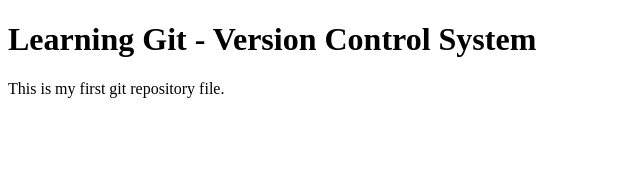
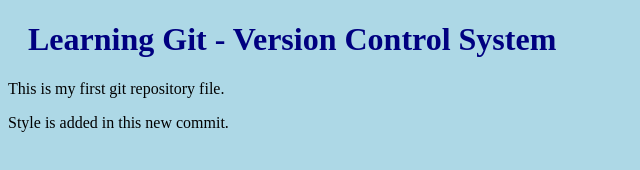
Before and after one commit to sandeep52525/demo, a plain HTML site: page demo/index.html in a window 1280 px wide. Shown: the whole page, without its empty margins (0-640 px from the left). Drawn offline with Linux system fonts and the light colour scheme.

Commit message:
Updated index.html with new added styles.

```diff
--- a/demo/index.html
+++ b/demo/index.html
@@ -4,10 +4,12 @@
     <meta charset="UTF-8">
     <meta http-equiv="X-UA-Compatible" content="IE=edge">
     <meta name="viewport" content="width=device-width, initial-scale=1.0">
+    <link rel="Stylesheet" href="./style.css">
     <title>Demo</title>
 </head>
 <body>
     <h1>Learning Git - Version Control System</h1>
     <p>This is my first git repository file.</p>
+    <p>Style is added in this new commit.</p>
 </body>
 </html>
```
